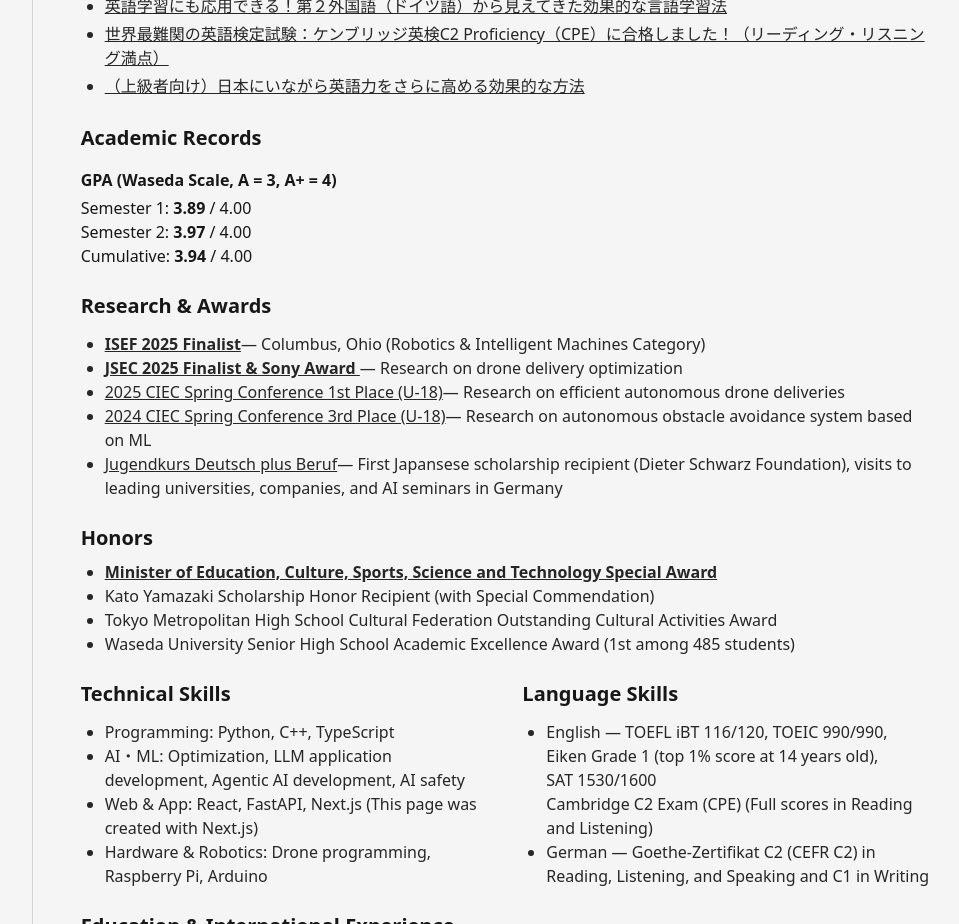
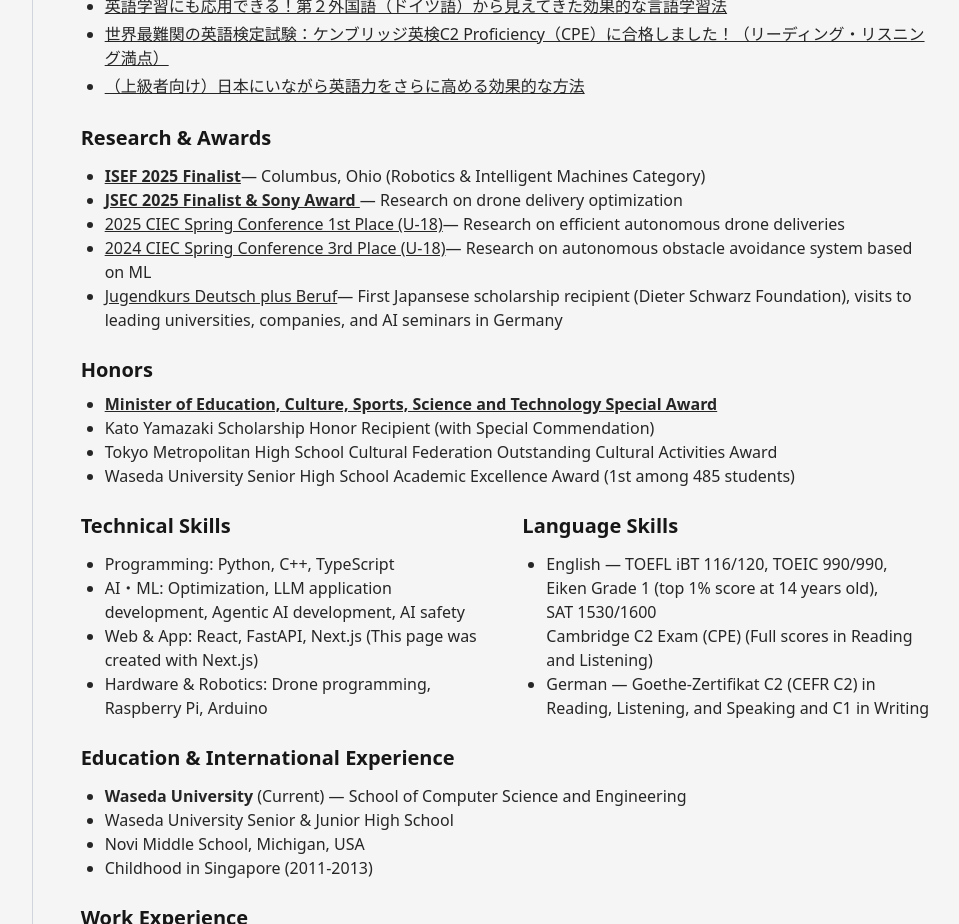
Before and after one commit to dronerd/yutokuroki-introduction-v1, a Next.js app: page / in a window 1280 px wide. Shown: the part 1140-2064 px from the top of the page, without its empty margins (300-1259 px from the left). Built offline with nearby package versions, Linux system fonts and the light colour scheme.

Commit message:
fix: removed academic records section

```diff
--- a/app/ja/page.tsx
+++ b/app/ja/page.tsx
@@ -253,21 +253,6 @@
               </ul>
             </section>
 
-            {/* Academic Records */}
-            <section className="mt-6">
-              <h2 className="text-xl font-medium">
-                大学の成績
-              </h2>
-              <div className="mt-2 text-base sm:text-base">
-                <h3 className="mt-4 font-semibold">GPA (早稲田大学スケール, A = 3, A+ = 4)</h3>
-                <p className="mt-1">
-                  第1セメスター: <strong>3.89</strong> / 4.00<br />
-                  第2セメスター: <strong>3.97</strong> / 4.00<br />
-                  累積GPA: <strong>3.94</strong> / 4.00
-                </p>
-              </div>
-            </section>
-
             {/* Research & Awards */}
             <section className="mt-6">
               <h2 className="text-xl font-medium">研究・受賞歴</h2>
--- a/app/page.tsx
+++ b/app/page.tsx
@@ -259,22 +259,6 @@
               </ul>
             </section>
 
-
-            {/* Academic Records */}
-            <section className="mt-6">
-              <h2 className="text-xl font-medium">
-                <strong>Academic Records</strong>
-              </h2>
-              <div className="mt-2 text-base sm:text-base">
-                <h3 className="mt-4 font-semibold">GPA (Waseda Scale, A = 3, A+ = 4)</h3>
-                <p className="mt-1">
-                  Semester 1: <strong>3.89</strong> / 4.00<br />
-                  Semester 2: <strong>3.97</strong> / 4.00<br />
-                  Cumulative: <strong>3.94</strong> / 4.00
-                </p>
-              </div>
-            </section>
-
             {/* Research & Awards */}
             <section className="mt-6">
               <h2 className="text-xl font-medium">
```
